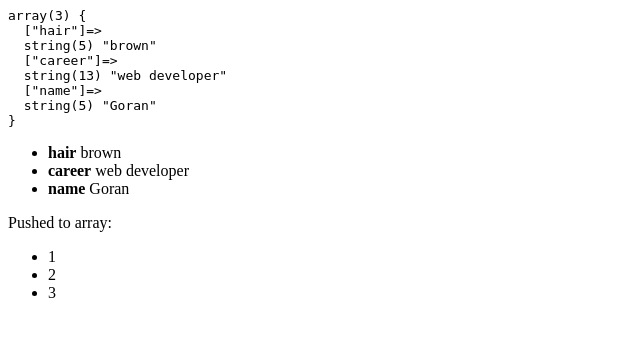
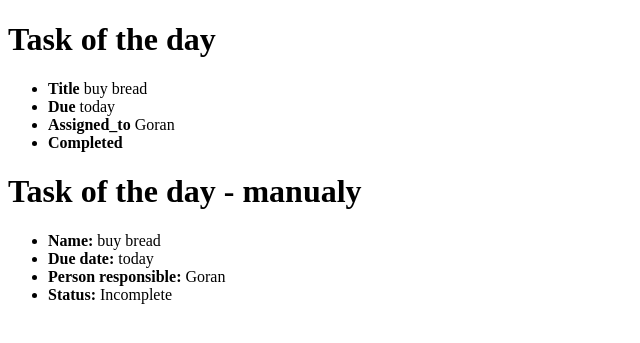
Before and after one commit to goranferbisek/php-learning, a PHP site: page /index.php in a window 1280 px wide. Shown: the top 343 px of the page, without its empty margins (0-640 px from the left). Run offline with PHP 8.4, Linux system fonts and the light colour scheme.

Commit message:
Print boolean value with ternary operator.

```diff
--- a/index.php
+++ b/index.php
@@ -1,26 +1,4 @@
 <?php
-
-$person = [
-    'age' => 31,
-    'hair' => 'brown',
-    'career' => 'web developer'
-];
-
-$person['name'] = 'Goran';
-
-// remove a value from an array
-unset($person['age']);
-
-$numbers = [1, 2];
-//push to non associative array
-$numbers[] = 3;
-
-echo '<pre>';
-var_dump($person);
-echo '</pre>';
-
-//die('die'); //you can put var_dump inside this function
-
 
 $task = [
     'title' => 'buy bread',
--- a/index.view.php
+++ b/index.view.php
@@ -15,16 +15,33 @@
     </style>
 </head>
 <body>
+    <h1>Task of the day</h1>
+
     <ul>
-        <?php foreach($person as $feature => $val) : ?>
-            <li><strong><?= $feature ?></strong> <?= $val ?></li>
+        <?php foreach($task as $heading => $value) : ?>
+            <li>
+                <strong><?= ucwords($heading); ?></strong> <?= $value; ?>
+            </li>
         <?php endforeach ?>
     </ul>
-    <p>Pushed to array:</p>
+
+
+
+    <h1>Task of the day - manualy</h1>
+
     <ul>
-        <?php foreach($numbers as $number) : ?>
-            <li><?= $number ?></li>
-        <?php endforeach ?>
+        <li>
+            <strong>Name: </strong><?= $task['title']; ?>
+        </li>
+        <li>
+            <strong>Due date: </strong><?= $task['due']; ?>
+        </li>
+        <li>
+            <strong>Person responsible: </strong><?= $task['assigned_to']; ?>
+        </li>
+        <li>
+        <strong>Status: </strong><?= $task['completed'] ? "Completed" : "Incomplete" ?>
+        </li>
     </ul>
 </body>
 </html>
```
